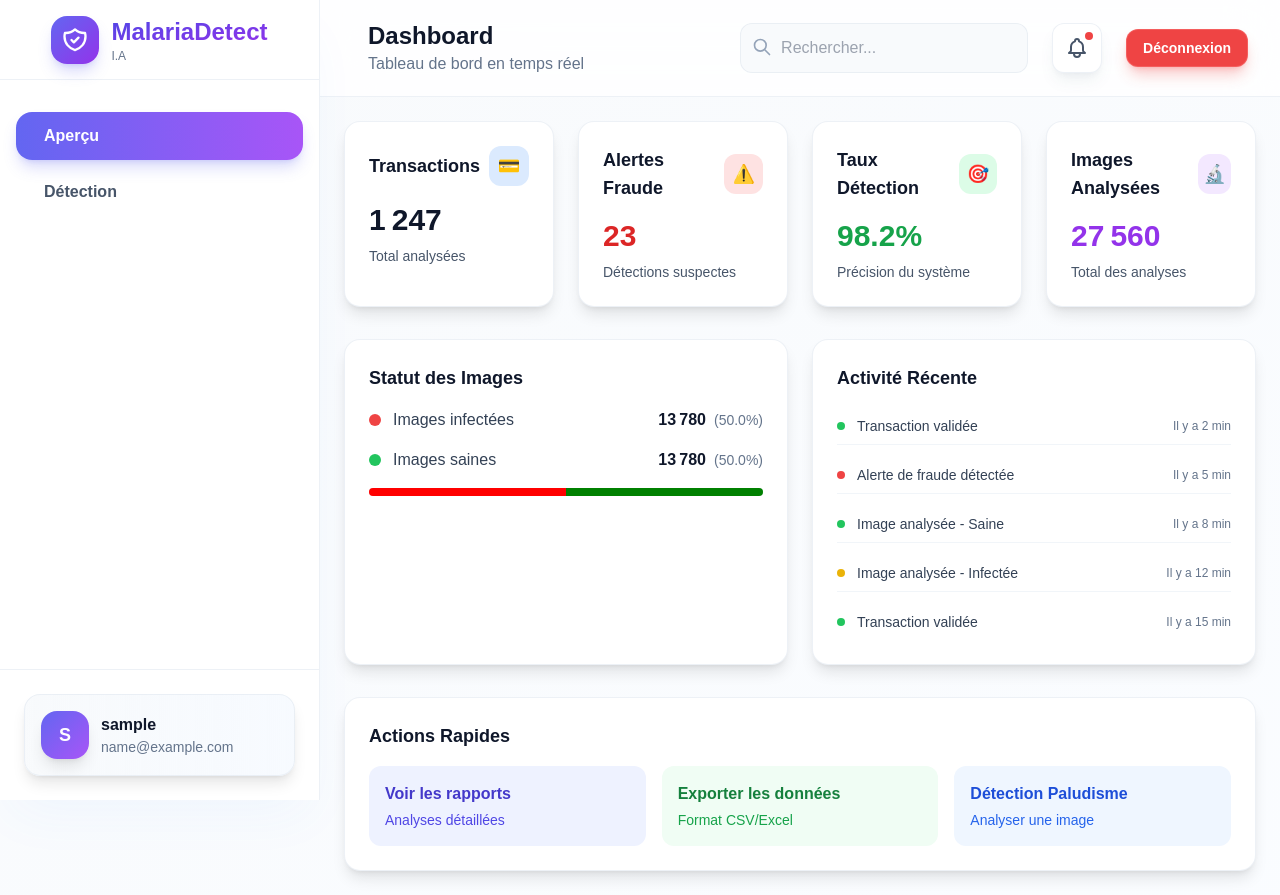
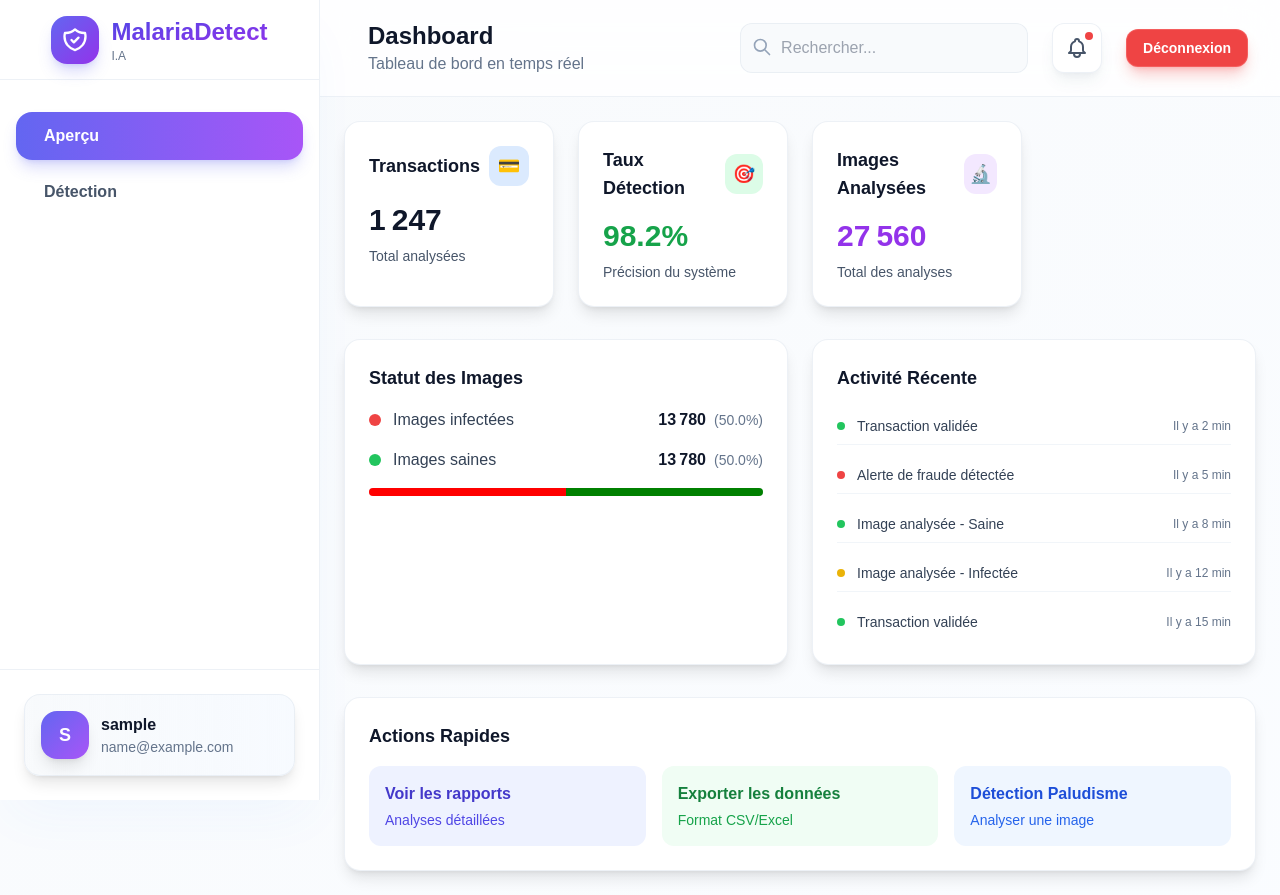
Before and after one commit to AbasseMahmoud/Projet_DeepLearning, a Next.js app in the folder frontend/: page /dashboard in a window 1280 px wide. Built offline with nearby package versions, Linux system fonts and the light colour scheme; sample sign-in values are in the browser's storage.

Commit message:
changement du dashboard

```diff
--- a/frontend/app/dashboard/page.tsx
+++ b/frontend/app/dashboard/page.tsx
@@ -919,7 +919,7 @@ const Dashboard = () => {
                 </motion.div>
 
                 {/* Alertes de fraude */}
-                <motion.div
+                {/* <motion.div
                   className="bg-white rounded-2xl p-6 shadow-lg border border-slate-200/60"
                   initial={{ opacity: 0, y: 20 }}
                   animate={{ opacity: 1, y: 0 }}
@@ -935,7 +935,7 @@ const Dashboard = () => {
                     {formatNumber(dashboardStats.fraudAlerts)}
                   </div>
                   <p className="text-sm text-slate-600">Détections suspectes</p>
-                </motion.div>
+                </motion.div> */}
 
                 {/* Taux de détection */}
                 <motion.div
```
